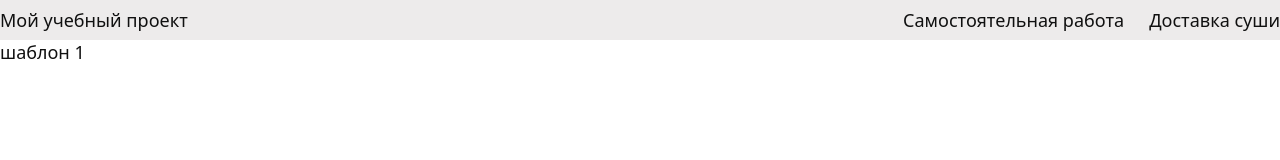
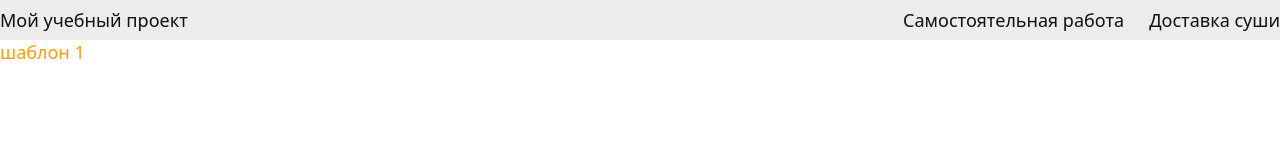
Before and after one commit to ArtErusov/test-project, a React (Create React App) app: page /deliveryprototype in a window 1280 px wide. Shown: the top 160 px of the page. Built offline with nearby package versions, Linux system fonts and the light colour scheme.

Commit message:
frame page sushi

```diff
--- a/src/App.js
+++ b/src/App.js
@@ -1,7 +1,7 @@
 import './scss/app.scss';
 import Header from './header/header';
 import IndependentPageOne from './page/IndependentPageOne';
-import DeliveryPrototype from './page/DeliveryPrototype';
+import DeliveryPrototype from './page/delivery/DeliveryPrototype';
 import TodoList from './page/todoList/TodoList';
 import AddUser from './page/addUser/AddUser';
 
--- a/src/page/DeliveryPrototype.jsx
+++ /dev/null
@@ -1,7 +0,0 @@
-const DeliveryPrototype = () => {
-    return(<div>
-шаблон 1
-    </div>)
-}
-
-export default DeliveryPrototype;
--- /dev/null
+++ b/src/page/delivery/DeliveryPrototype.jsx
@@ -0,0 +1,13 @@
+import React from "react";
+import styles from './delivery.module.scss';
+
+const DeliveryPrototype = () => {
+
+    return(<React.Fragment>
+        <div className={styles.root}>
+          шаблон 1
+        </div>
+    </React.Fragment>)
+}
+
+export default DeliveryPrototype;
--- /dev/null
+++ b/src/page/delivery/delivery.module.scss
@@ -0,0 +1,5 @@
+@import '/src/scss/app.scss';
+
+.root{
+    color: $orange;
+}
```
